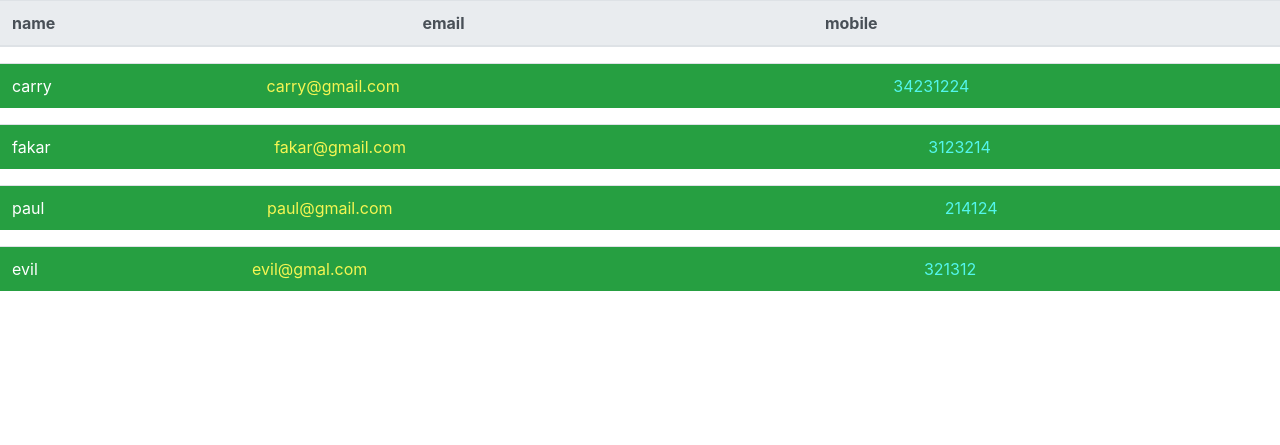
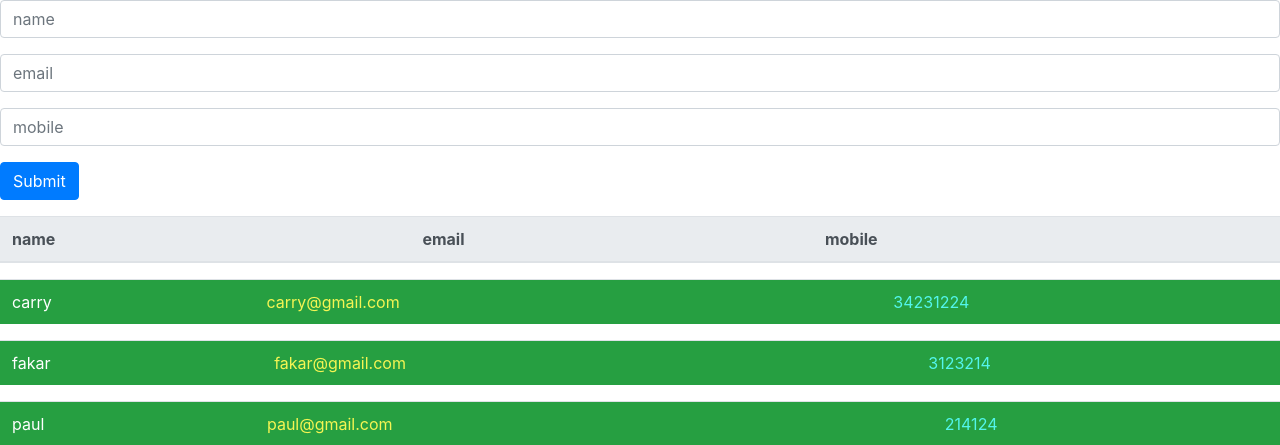
Before and after one commit to DebashishPaul/make-table-from-database-data-in-php, a PHP site: page / in a window 1280 px wide. Shown: the top 445 px of the page. Run offline with PHP 8.4, Linux system fonts and the light colour scheme; data comes from the database, SQL or seed files in the repository; lists and menus that the app fills with data are empty.

Commit message:
Add files via upload

```diff
--- a/index.php
+++ b/index.php
@@ -5,6 +5,25 @@
 </head>
 
     <body>
+
+
+<form action="" method="post">
+  <div class="form-group">
+
+    <input type="name" class="form-control" id="exampleInputEmail1" aria-describedby="emailHelp" placeholder="name" name="name">
+
+  </div>
+  <div class="form-group">
+
+    <input type="email" class="form-control" id="exampleInputPassword1" name="email" placeholder="email">
+  </div>
+  <div class="form-group">
+
+    <input type="mobile" class="form-control" name="mobile" id="exampleInputPassword1" placeholder="mobile">
+  </div>
+
+  <button type="submit" class="btn btn-primary">Submit</button>
+</form>
 
 
 
@@ -59,6 +78,61 @@ $conn->close();
 
 
 
+<?php
+
+
+
+        if(isset($_POST['submit'])){
+
+
+
+		$name = $_POST['name'];
+		$email = $_POST['email'];
+		$mobile = $_POST['mobile'];
+
+		$error = 0;
+		$msg = "error!!!";
+
+		if($name == ""){
+			$error = $error+1;
+			$user_error = "<span style='color:#f00'>* trip type required</span>";
+			$msg .= "<p style='color:#f00'>* name Required</p>";
+		}
+		if($email == ""){
+			$error = $error+1;
+			$msg .= "<p style='color:#f00'>* email Required</p>";
+		}
+		if($mobile == ""){
+			$error = $error+1;
+			$msg .= "<p style='color:#f00'>* mobile number Required</p>";
+		}
+
+		if($error == 0){
+
+			$insert = "INSERT INTO student VALUES('$name', '$email', '$mobile')";
+			if($insert){
+				try{
+					$object = new apps;
+					$object->insert($insert);
+					echo "Not inserted";
+				}catch(exception $e){
+					echo "inserted";
+
+				}
+			}
+
+
+		}else{
+			echo $msg;
+		}
+	}
+
+
+
+
+?>
+
+
 
 
 
```
